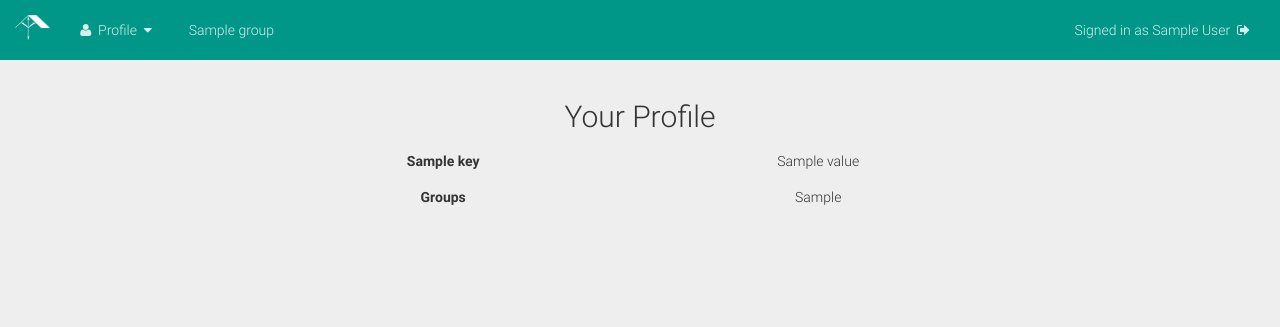
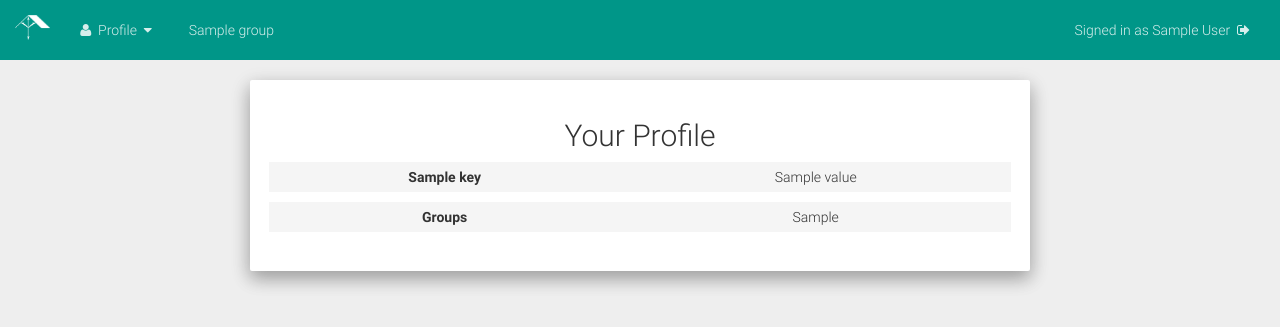
Before and after one commit to hechi/rooftop, a Django app: template rooftop/templates/userprofileview.html in a window 1280 px wide. Shown: the top 327 px of the page. Run offline with Django 3.2, Linux system fonts and the light colour scheme; the template is opened without the code that fills it: most values are stand-ins (such as "Sample title", 1, 10 or a date in 2020); some libraries are stand-ins or nearby versions.

Commit message:
added jumbotron frames, added mail to userfields

```diff
--- a/rooftop/static/css/rooftop.css
+++ b/rooftop/static/css/rooftop.css
@@ -1,8 +1,8 @@
 label {
-  margin-bottom: 0px;
-  margin-top: 8px;
+    margin-bottom: 0px;
+    margin-top: 8px;
 }
 
 .table th, .table td {
-     border-top: none !important;
+    border-top: none !important;
  }
--- a/rooftop/templates/add.html
+++ b/rooftop/templates/add.html
@@ -14,13 +14,13 @@
     </div>
     {% endif %}
     <div class="row">
-        <div class="col-md-8 col-md-offset-2">
-            <center><h2>{{formtitle}}</h2></center>
+        <div class="col-md-8 col-md-offset-2 jumbotron text-center">
+            <h2>{{formtitle}}</h2>
             <form action="." method="post">
                 {% csrf_token %}
                 {% for field in form %}
                 <div class="row">
-                    <div class="col-xs-4"><label class="form-control-label">{{field.label}}</label></div>
+                    <div class="col-xs-4 text-right"><label class="form-control-label">{{field.label}}</label></div>
                     <div class="col-xs-8">{{ field | add_class:"form-control" }}</div>
                 </div>
                 {% endfor %}
--- a/rooftop/templates/navbar.html
+++ b/rooftop/templates/navbar.html
@@ -5,6 +5,9 @@
             <img alt="Brand" height="25" src="{{ STATIC_PREFIX }}img/rooftop_small_white.png">
             </a>
         </div>
+
+        <!-- TODO: Fix collapse -->
+
         <div class="collapse navbar-collapse" id="bs-example-navbar-collapse-1">
           <ul class="nav navbar-nav navbar-left">
             <li class="dropdown">
--- a/rooftop/templates/userpasswordchange.html
+++ b/rooftop/templates/userpasswordchange.html
@@ -14,13 +14,13 @@
         </div>
     {% endif %}
     <div class="row">
-        <div class="col-md-8 col-md-offset-2">
-            <center><h2>Change Password</h2></center>
+        <div class="col-md-8 col-md-offset-2 jumbotron text-center">
+            <h2>Change Password</h2>
             <form action="." method="post">
                 {% csrf_token %}
                 {% for field in form %}
                     <div class="row">
-                        <div class="col-xs-4"><label class="form-control-label">{{field.label}}</label></div>
+                        <div class="col-xs-4 text-right"><label class="form-control-label">{{field.label}}</label></div>
                         <div class="col-xs-8">{{ field | add_class:"form-control" }}</div>
                     </div>
                 {% endfor %}
--- a/rooftop/templates/userprofileview.html
+++ b/rooftop/templates/userprofileview.html
@@ -2,21 +2,21 @@
 {% load widget_tweaks %}
 {% block content %}
     <div class="row">
-        <div class="col-md-8 col-md-offset-2">
-            <center><h2>Your Profile</h2></center>
-
+        <div class="col-md-8 col-md-offset-2 jumbotron text-center">
+            <h2>Your Profile</h2>
             {% if userfields or ldapGroups %}
-            <table class="table table-hover">
+            <table class="table table-condensed">
             {% for key,value in userfields.items %}
             <tr>
-                <th><center>{{ key }}</center></td>
-                <td><center>{{ value }}</center></td>
+                <th class="text-center active">{{ key }}</td>
+                <td class="text-center active">{{ value }}</td>
             </tr>
             {% endfor %}
+            <tr><td></td></tr>
             {% for g in ldapGroups %}
             <tr>
-                <th>{% if forloop.first %}<center>Groups</center>{% endif %}</th>
-                <td><center>{{ g }}</center></td>
+                <th class="text-center active">{% if forloop.first %}Groups{% endif %}</th>
+                <td class="text-center active">{{ g }}</td>
             </tr>
             {% endfor %}
             </table>
--- a/rooftop/views.py
+++ b/rooftop/views.py
@@ -53,12 +53,13 @@ class UserprofileView(View):
         param=getHeaderParam(self.request)
 
         userfields=dict([])
+        userfields['EMail']=request.user.email
         userfields['Username']=request.user.username
         userfields['Full Name']=request.user.first_name + " " + request.user.last_name
 
         param['userfields']=userfields
         param['ldapGroups']=getGroupsOfUser(request.user.username)
-        #print(param)
+
         return render(request, self.template_name, param)
 
 class UserprofilePasswordChange(View):
```
